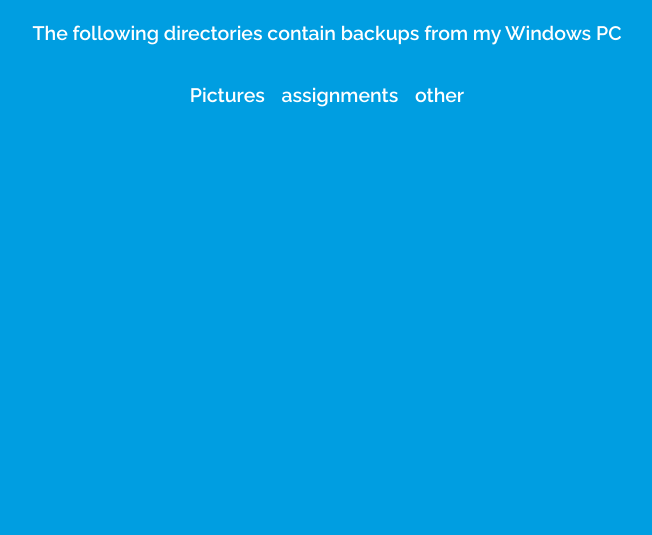
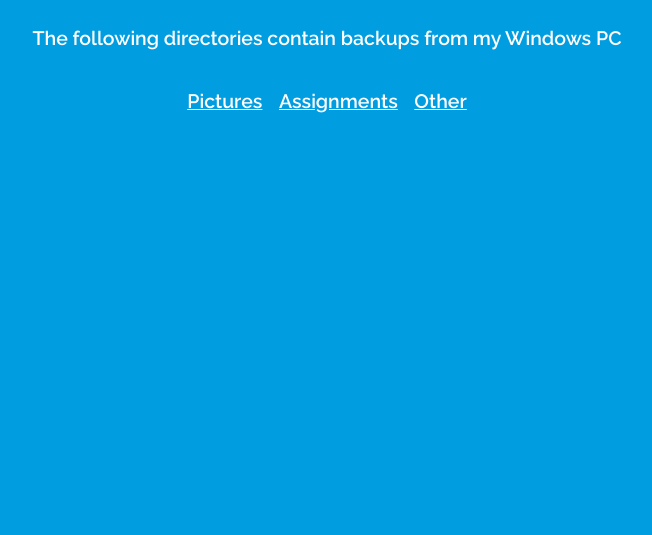
Before and after one commit to moffatarap/INFO386, a plain HTML site: page index.html in a window 1280 px wide. Shown: the part 265-800 px from the top of the page, without its empty margins (313-965 px from the left). Drawn offline with nearby package versions, Linux system fonts and the light colour scheme.

Commit message:
6.2 - final
End of workshop

```diff
--- a/index.html
+++ b/index.html
@@ -47,15 +47,15 @@
     <article>
         <h1>My Personal Database</h1>
         <br>
-        <img src="/img/logo.png" alt="Welcome Logo" style="width:128px;height:128px" />
+        <img src="./img/logo.png" alt="Welcome Logo" style="width:128px;height:128px" />
         <br>
         <div class="textContent">
 
 
             <p>The following directories contain backups from my Windows PC</p>
-            <a href=”./files/pictures/”>Pictures</a>
-            <a href=”./files/assignments/”>assignments</a>
-            <a href=”./files/other/”>other</a>
+            <a href="./files/pictures/">Pictures</a>
+            <a href="./files/assignments/">Assignments</a>
+            <a href="./files/other/">Other</a>
 
         </div>
     </article>
--- a/style/css/customStyle.css
+++ b/style/css/customStyle.css
@@ -133,9 +133,12 @@ iframe {
 
 
 a:link {
-    color:#a1e2fd;
-    text-decoration:none;
-   font-family: Oswald, sans-serif;
+    font-family: Raleway, sans-serif;
+    font-weight:600;
+    color:#ffffff;
+    font-size:1.3em;
+    padding:0.5%;
+   -webkit-font-smoothing: antialiased;
 }
 
 a:visited {
```
Also changed, not shown: 1 other file.
